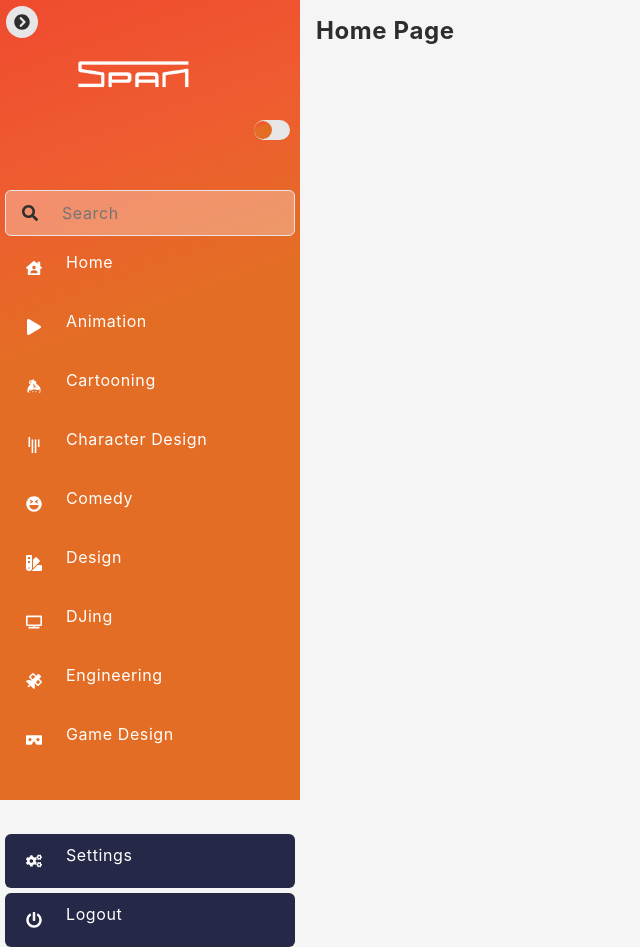
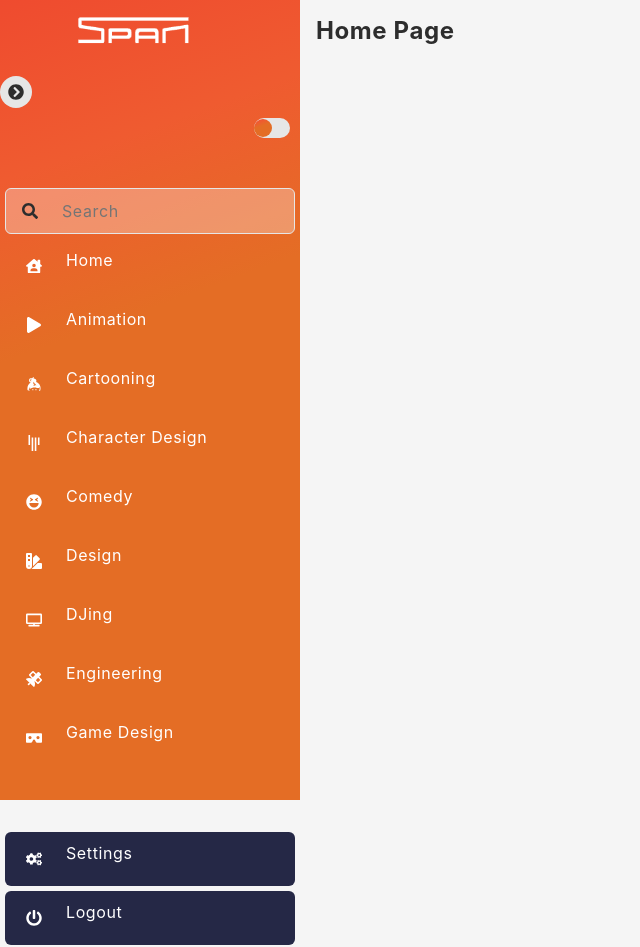
Before and after one commit to Pinto1232/SpanDevCode-Pinto, a React (Vite) app: page / in a window 1280 px wide. Shown: the whole page, without its empty margins (0-640 px from the left). Built offline with nearby package versions, Linux system fonts and the light colour scheme.

Commit message:
Just a small fix in the sidebar

```diff
--- a/src/components/Sidebar/Sidebar.jsx
+++ b/src/components/Sidebar/Sidebar.jsx
@@ -46,15 +46,15 @@ const Sidebar = () =>{
 
   return (
     <SSidebar>
-      <>
-        <SSidebarButton isOpen={sidebarOpen} onClick={() => setSidebarOpen((p) => !p )}>
-           <FaChevronCircleLeft />
-         </SSidebarButton>
-      </>
-
       <SLogo>
         <img src={logoSVG} alt="logo" />
       </SLogo>
+
+
+      <SSidebarButton isOpen={sidebarOpen} onClick={() => setSidebarOpen((p) => !p )}>
+           <FaChevronCircleLeft />
+      </SSidebarButton>
+
 
       {/** Dark mode feature */}
       <STheme>
--- a/src/components/Sidebar/style.js
+++ b/src/components/Sidebar/style.js
@@ -12,6 +12,11 @@ export const SSidebar = styled.div`
 
 
   position: relative;
+
+  @media (max-width: 768px) {
+    flex-direction: row;
+    height: 100vh;
+  }
 `
 
 export const SLogo = styled.div`
@@ -198,7 +203,8 @@ export const SSidebarButton = styled.button`
   align-items: center;
   justify-content: center;
   cursor: pointer;
-  margin: 6px;
+  margin-top: 10px;
+
 
   transform: ${({ isOpen }) => !isOpen ? ` rotate(180deg)` : `initial`};
 `
```
